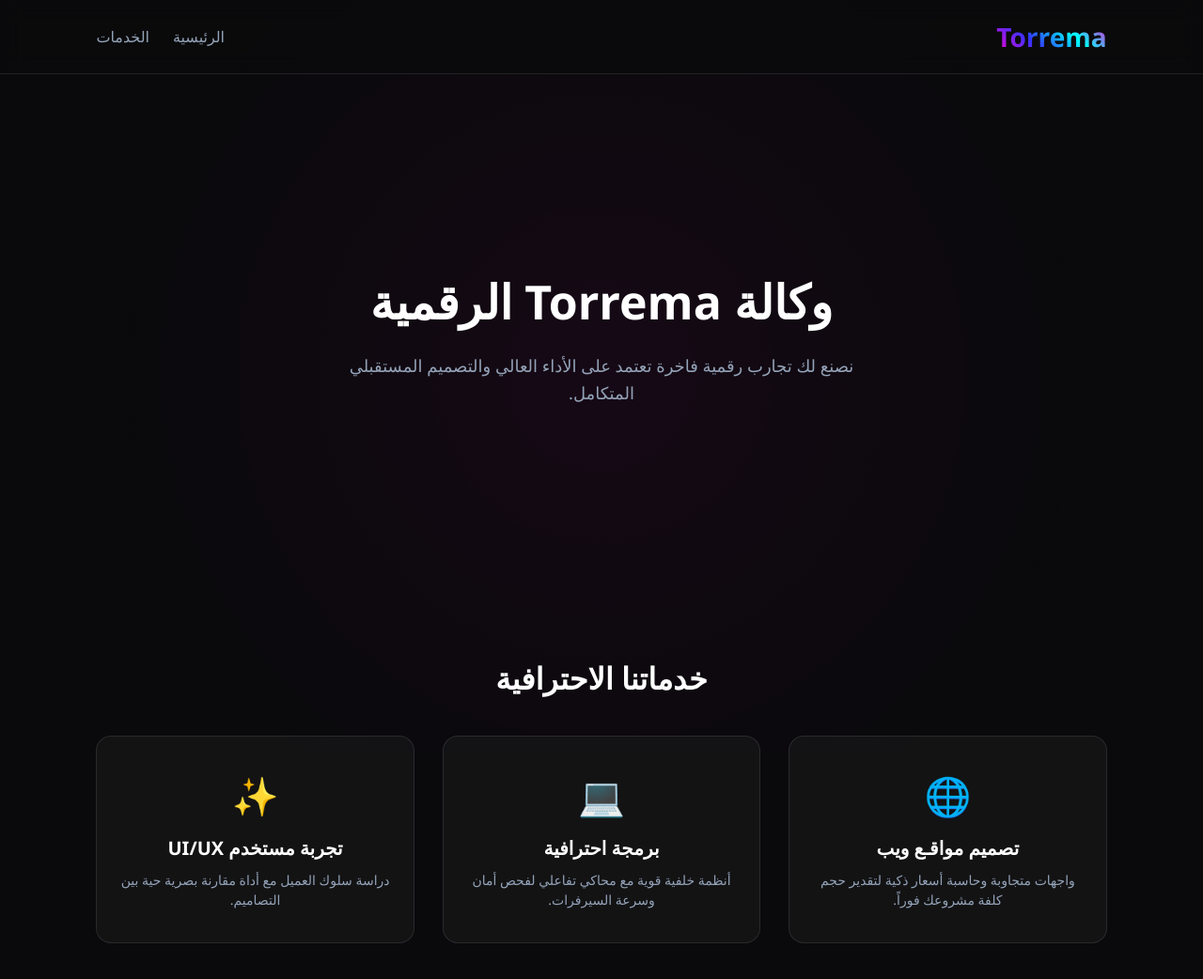
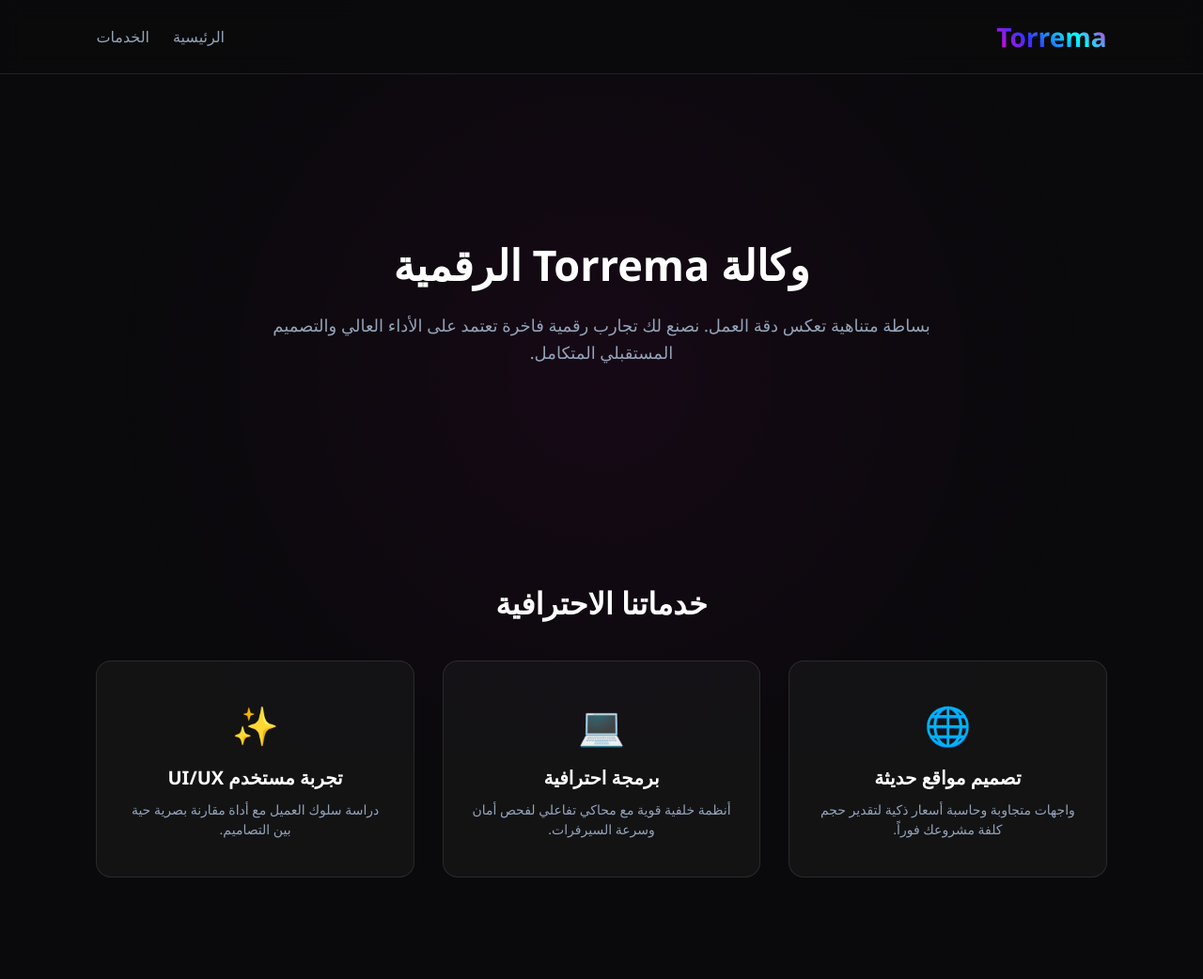
Before and after one commit to abdulreadhido-maker/9, a plain HTML site: page index.html in a window 1280 px wide. Shown: the whole page at 94% size. After the commit the page ends 994 px from the top, so only its background shows below. Drawn offline with Linux system fonts and the light colour scheme.

Commit message:
Update index.html

```diff
--- a/index.html
+++ b/index.html
@@ -4,6 +4,7 @@
 <meta charset="UTF-8">
 <meta name="viewport" content="width=device-width, initial-scale=1.0">
 <title>Torrema | الفخامة والألوان</title>
+
 <style>
 :root {
   --primary-gradient: linear-gradient(45deg, #ff00cc, #3333ff, #00ffff, #ff00cc);
@@ -13,27 +14,33 @@
   --border-color: rgba(255, 255, 255, 0.1);
   --white: #ffffff;
 }
-* { margin: 0; padding: 0; box-sizing: border-box; font-family: 'Segoe UI', sans-serif; scroll-behavior: smooth; }
-body { background: var(--bg-dark); color: white; position: relative; min-height: 100vh; overflow-x: hidden; }
-body::before { content: ""; position: fixed; top: 0; left: 0; width: 100%; height: 100%; background: radial-gradient(circle at 50% 50%, rgba(255, 0, 204, 0.05), transparent 70%); z-index: -1; }
-nav { position: fixed; top: 0; width: 100%; display: flex; justify-content: space-between; align-items: center; padding: 20px 8%; background: rgba(10, 10, 12, 0.8); backdrop-filter: blur(12px); border-bottom: 1px solid var(--border-color); z-index: 1000; }
-nav h1 { font-size: 28px; background: var(--primary-gradient); -webkit-background-clip: text; -webkit-text-fill-color: transparent; }
+
+*{ margin: 0; padding: 0; box-sizing: border-box; font-family: 'Segoe UI', sans-serif; scroll-behavior: smooth; }
+body{ background: var(--bg-dark); color: white; overflow-x: hidden; }
+body::before{ content: ""; position: fixed; top: 0; left: 0; width: 100%; height: 100%; background: radial-gradient(circle at 50% 50%, rgba(255, 0, 204, 0.05), transparent 70%); z-index: -1; }
+
+nav{ position: fixed; top: 0; width: 100%; display: flex; justify-content: space-between; align-items: center; padding: 20px 8%; background: rgba(10, 10, 12, 0.8); backdrop-filter: blur(12px); border-bottom: 1px solid var(--border-color); z-index: 1000; }
+nav h1{ font-size: 28px; font-weight: 800; background: var(--primary-gradient); -webkit-background-clip: text; -webkit-text-fill-color: transparent; }
 .nav-links { display: flex; gap: 25px; }
-nav a { color: var(--secondary); text-decoration: none; font-size: 16px; transition: 0.3s; }
-nav a:hover { color: var(--white); }
-.hero { height: 70vh; display: flex; justify-content: center; align-items: center; text-align: center; padding: 0 20px; margin-top: 80px; }
-.hero h1 { font-size: 50px; margin-bottom: 20px; }
-.hero p { color: var(--secondary); font-size: 18px; max-width: 600px; line-height: 1.6; }
-section { padding: 60px 8%; }
+nav a{ color: var(--secondary); text-decoration: none; font-size: 16px; transition: 0.3s; }
+nav a:hover{ color: var(--white); }
+
+.hero{ height: 60vh; display: flex; justify-content: center; align-items: center; text-align: center; padding: 0 20px; margin-top: 80px; }
+.hero h1{ font-size: 45px; font-weight: 800; color: var(--white); margin-bottom: 20px; }
+.hero p{ color: var(--secondary); font-size: 18px; line-height: 1.6; max-width: 700px; margin: 0 auto; }
+
+section{ padding: 60px 8%; }
 section h2 { font-size: 32px; text-align: center; margin-bottom: 40px; color: var(--white); }
-.grid-container { display: grid; grid-template-columns: repeat(auto-fit, minmax(250px, 1fr)); gap: 30px; }
+.grid-container { display: grid; grid-template-columns: repeat(auto-fit, minmax(280px, 1fr)); gap: 30px; }
+
 .card-wrapper { text-decoration: none; color: inherit; display: block; }
-.card { background: var(--card-bg); border: 1px solid var(--border-color); padding: 35px 25px; border-radius: 16px; text-align: center; transition: 0.3s; height: 100%; }
-.card:hover { transform: translateY(-8px); border-color: rgba(0, 255, 255, 0.4); box-shadow: 0 10px 30px rgba(51, 51, 255, 0.2); }
-.card h3 { color: var(--white); font-size: 20px; margin: 15px 0 10px 0; }
-.card p { font-size: 14px; color: var(--secondary); line-height: 1.5; }
+.card{ background: var(--card-bg); border: 1px solid var(--border-color); padding: 40px 30px; border-radius: 16px; text-align: center; transition: 0.3s ease; height: 100%; }
+.card h3 { color: var(--white); font-size: 20px; margin-top: 15px; margin-bottom: 10px; }
+.card p { color: var(--secondary); font-size: 14px; line-height: 1.5; }
+.card:hover{ transform: translateY(-8px); border-color: rgba(0, 255, 255, 0.4); box-shadow: 0 10px 30px rgba(51, 51, 255, 0.2); }
 </style>
 </head>
+
 <body>
 
 <nav>
@@ -47,7 +54,7 @@
 <section class="hero" id="home">
   <div>
     <h1>وكالة Torrema الرقمية</h1>
-    <p>نصنع لك تجارب رقمية فاخرة تعتمد على الأداء العالي والتصميم المستقبلي المتكامل.</p>
+    <p>بساطة متناهية تعكس دقة العمل. نصنع لك تجارب رقمية فاخرة تعتمد على الأداء العالي والتصميم المستقبلي المتكامل.</p>
   </div>
 </section>
 
@@ -58,7 +65,7 @@
     <a href="web.html" class="card-wrapper">
       <div class="card">
         <div style="font-size:40px;">🌐</div>
-        <h3>تصميم مواقـع ويب</h3>
+        <h3>تصميم مواقع حديثة</h3>
         <p>واجهات متجاوبة وحاسبة أسعار ذكية لتقدير حجم كلفة مشروعك فوراً.</p>
       </div>
     </a>
```
